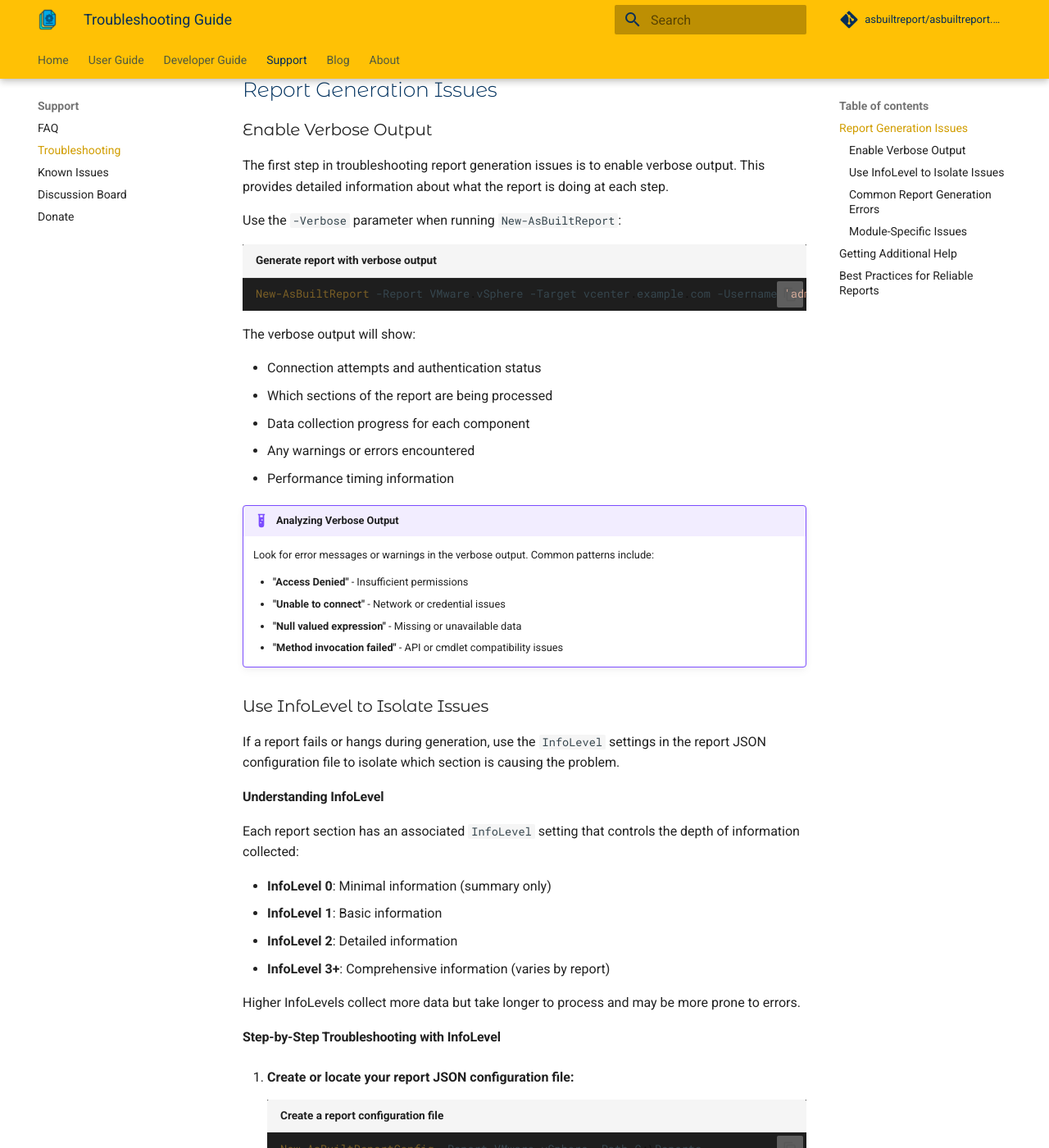
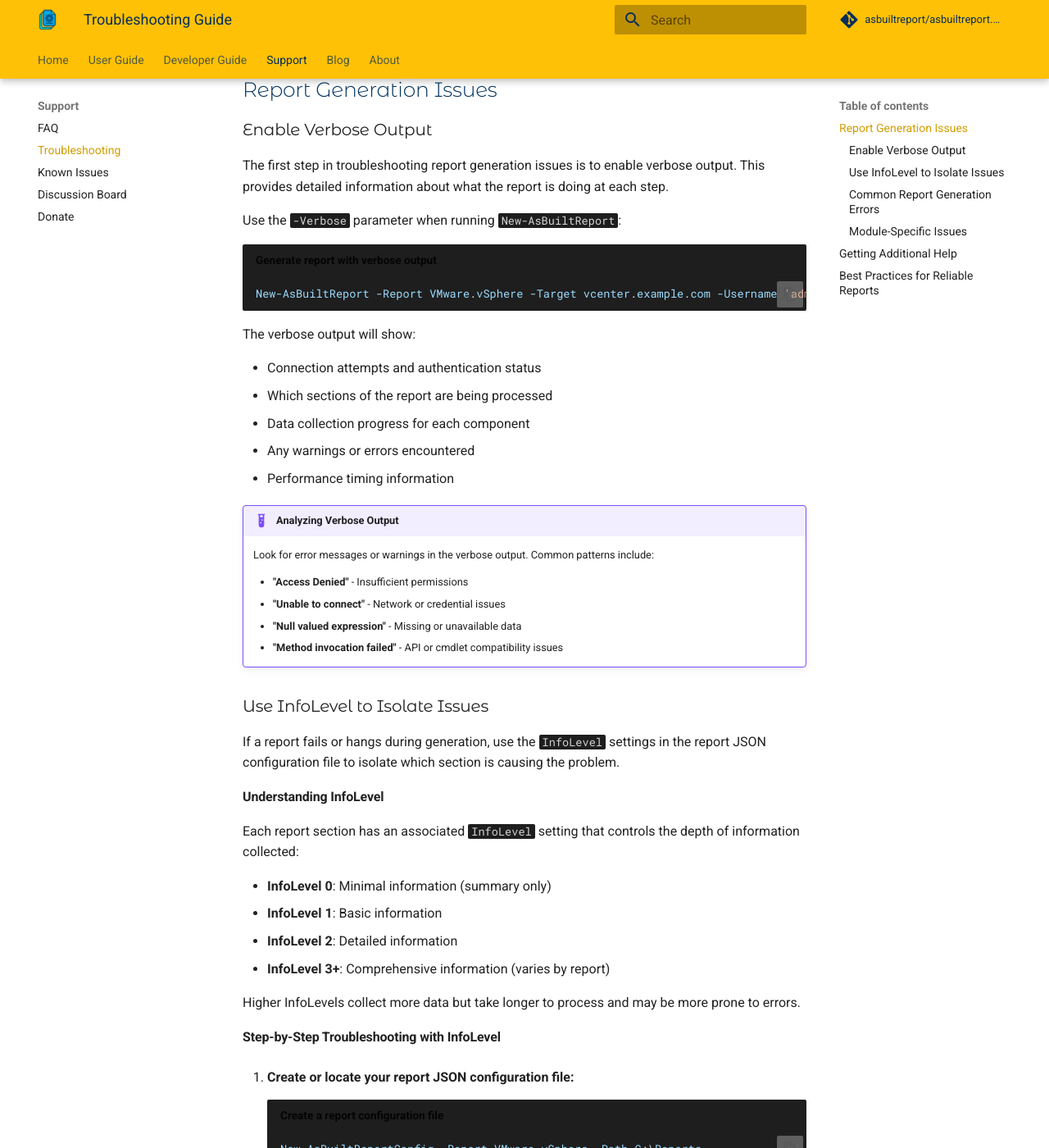
Before and after one commit to AsBuiltReport/AsBuiltReport.Project.Website, an MkDocs documentation site: the page built from docs/support/troubleshooting.md, in a window 1280 px wide and 1400 px high, scrolled down 475 px. Shown: the whole window at 82% size. Built offline with MkDocs 1.6.1 and Material for MkDocs 9.7.7, drawn with Linux system fonts in a browser that asks for light colours; comment, search, counter and statistics services are not loaded.

Commit message:
style: fix code block dark background and clean up highlight config
Remove conflicting highlightjs option from theme config (incompatible with
use_pygments). Add direct .md-typeset pre > code background rule to win
over Material's specificity, set --md-code-bg-color on both :root and
[data-md-color-scheme="default"] to cover both selector paths, and add
missing --md-code-hl-variable-color and --md-code-hl-constant-color
variables. Also add line_spans and pygments_lang_class to pymdownx.highlight.

Co-Authored-By: Claude Sonnet 4.6 <noreply@anthropic.com>

```diff
--- a/docs/assets/stylesheets/extra.css
+++ b/docs/assets/stylesheets/extra.css
@@ -91,59 +91,40 @@ src: local(''),
     --md-accent-fg-color: #00ABE8;
 }
 
-/* Code block dark background */
-.md-typeset .highlight {
-    background-color: #1e1e1e !important;
+/* Code block colours (VS Code Dark+) */
+:root,
+[data-md-color-scheme="default"] {
+    --md-code-bg-color:                  #1e1e1e;
+    --md-code-fg-color:                  #d4d4d4;
+    --md-code-hl-keyword-color:          #c586c0;
+    --md-code-hl-string-color:           #ce9178;
+    --md-code-hl-comment-color:          #6a9955;
+    --md-code-hl-number-color:           #b5cea8;
+    --md-code-hl-function-color:         #dcdcaa;
+    --md-code-hl-operator-color:         #d4d4d4;
+    --md-code-hl-punctuation-color:      #d4d4d4;
+    --md-code-hl-name-color:             #9cdcfe;
+    --md-code-hl-constant-color:         #9cdcfe;
+    --md-code-hl-variable-color:         #9cdcfe;
+    --md-code-hl-special-color:          #ce9178;
 }
 
-.md-typeset .highlight pre,
-.md-typeset .highlight code {
-    background-color: #1e1e1e !important;
-    color: #d4d4d4 !important;
+/* Direct background override — targets the element Material actually backgrounds */
+.md-typeset pre > code {
+    background-color: #1e1e1e;
+    color: #d4d4d4;
 }
 
-/* Syntax Highlighting (VS Code Dark+ colours) */
-.highlight .k,
-.highlight .kn,
-.highlight .kr,
-.highlight .kd {
-    color: #c586c0;
-    font-weight: bold;
+/* PowerShell variables ($Name) - not covered by Material's built-in vars */
+.highlight .nv,
+.highlight .nv-g {
+    color: #9cdcfe;
 }
 
-.highlight .nv,
-.highlight .nv-g {
-    color: #569cd6;
-}
-
-.highlight .s,
-.highlight .s1,
-.highlight .s2,
-.highlight .sb,
-.highlight .si,
-.highlight .sh {
-    color: #ce9178;
-}
-
+/* Comments italic */
 .highlight .c,
 .highlight .c1,
 .highlight .cm,
 .highlight .cs {
-    color: #6a9955;
     font-style: italic;
 }
-
-.highlight .mi,
-.highlight .mf,
-.highlight .mh,
-.highlight .mo {
-    color: #098658;
-}
-
-.highlight .nb {
-    color: #795e26;
-}
-
-.highlight .nc {
-    color: #267f99;
-}
--- a/mkdocs.yml
+++ b/mkdocs.yml
@@ -32,7 +32,6 @@ theme:
       primary: amber
       accent: blue
     locale: en
-    highlightjs: true
 
 # Customization
 extra:
@@ -107,6 +106,8 @@ markdown_extensions:
       anchor_linenums: true
       auto_title: true
       use_pygments: true
+      line_spans: __span
+      pygments_lang_class: true
   - md_in_html
   - pymdownx.inlinehilite
   - pymdownx.snippets
```
